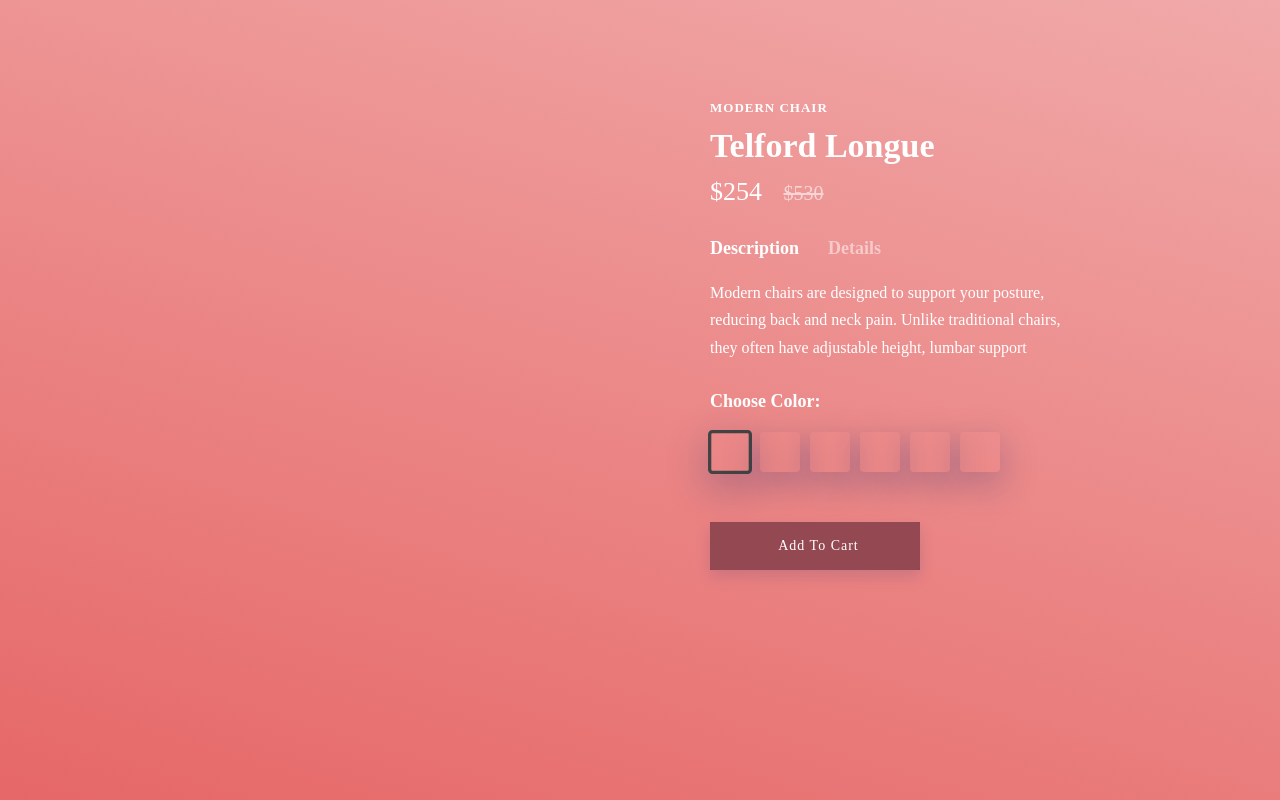
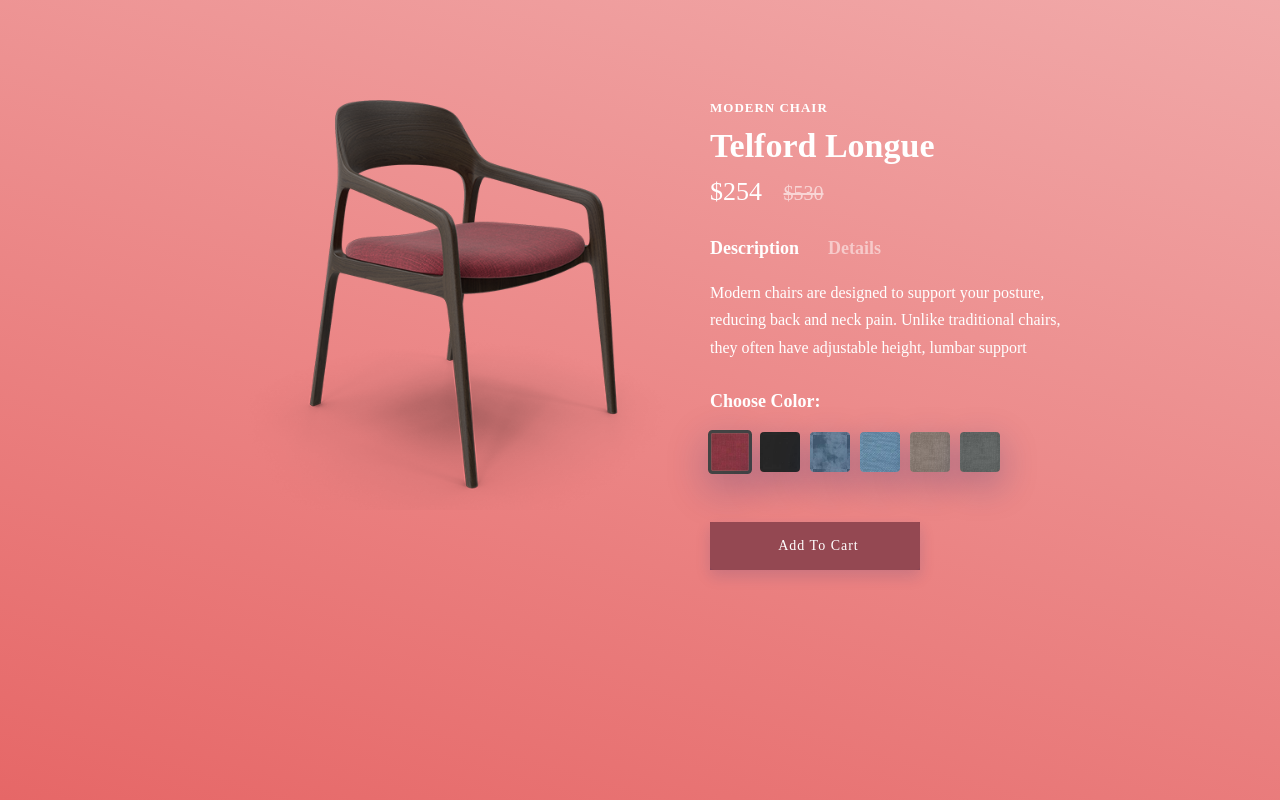
Before and after one commit to SKM2227229725/Modern-chair, a plain HTML site: page index.html in a window 1280 px wide. Drawn offline with nearby package versions, Linux system fonts and the light colour scheme; files whose address does not match are found by name.

Commit message:
Update styles.css

```diff
--- a/styles.css
+++ b/styles.css
@@ -61,22 +61,22 @@ p{
 
 label.firstColor {
   margin-left: 500px;
-  background-image: url("./Images/color1.jpg");
+  background-image: url("color1.jpg");
 }
 label.color2 {
-  background-image: url("./Images/color2.jpg");
+  background-image: url("color2.jpg");
 }
 label.color3 {
-  background-image: url("./Images/color3.jpg");
+  background-image: url("color3.jpg");
 }
 label.color4 {
-  background-image: url("./Images/color4.jpg");
+  background-image: url("color4.jpg");
 }
 label.color5 {
-  background-image: url("./Images/color5.jpg");
+  background-image: url("color5.jpg");
 }
 label.color6 {
-  background-image: url("./Images/color6.jpg");
+  background-image: url("color6.jpg");
 }
 
 .colorBtn:checked + label {
@@ -87,7 +87,7 @@ label.color6 {
 .imgWrap {
   height: 410px;
   width: 500px;
-  background-image: url(./Images/chair1.png);
+  background-image: url(chair1.png);
   position: absolute;
   top: 100px;
   left: 0;
@@ -127,14 +127,14 @@ label.color6 {
   animation: shake 0.7s cubic-bezier(0.36, 0.07, 0.19, 0.97) both;
 }
 .imgWrap.chair5 {
-  background-image: url("./Images/chair5.png");
+  background-image: url("chair5.png");
 }
 .forColor5:checked ~ .imgWrap.chair5 {
   opacity: 1;
   animation: shake 0.7s cubic-bezier(0.36, 0.07, 0.19, 0.97) both;
 }
 .imgWrap.chair6 {
-  background-image: url("./Images/chair6.png");
+  background-image: url("chair6.png");
 }
 .forColor6:checked ~ .imgWrap.chair6 {
   opacity: 1;
```
